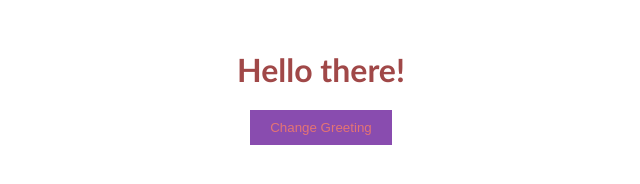
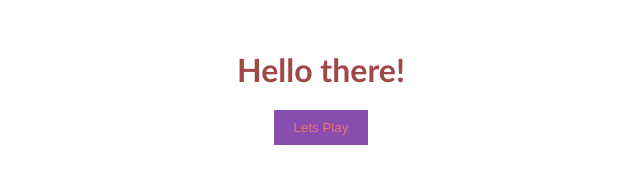
Before and after one commit to technogoy/cplv1, a plain HTML site: page index.html in a window 1280 px wide. Shown: the whole page, without its empty margins (319-959 px from the left). Drawn offline with Linux system fonts and the light colour scheme.

Commit message:
Update index.html

```diff
--- a/index.html
+++ b/index.html
@@ -1,12 +1,12 @@
 <!DOCTYPE html>
 <html>
 <head>
-    <title>First Web App</title>
+    <title>Cambrian Pickleball League</title>
     <link rel="stylesheet" type="text/css" href="styles.css">
 </head>
 <body>
     <h1 id="greeting">Hello there!</h1>
-    <button onclick="changeGreeting()">Change Greeting</button>
+    <button onclick="changeGreeting()">Lets Play</button>
     <script src="script.js"></script>
 </body>
 </html>
```
